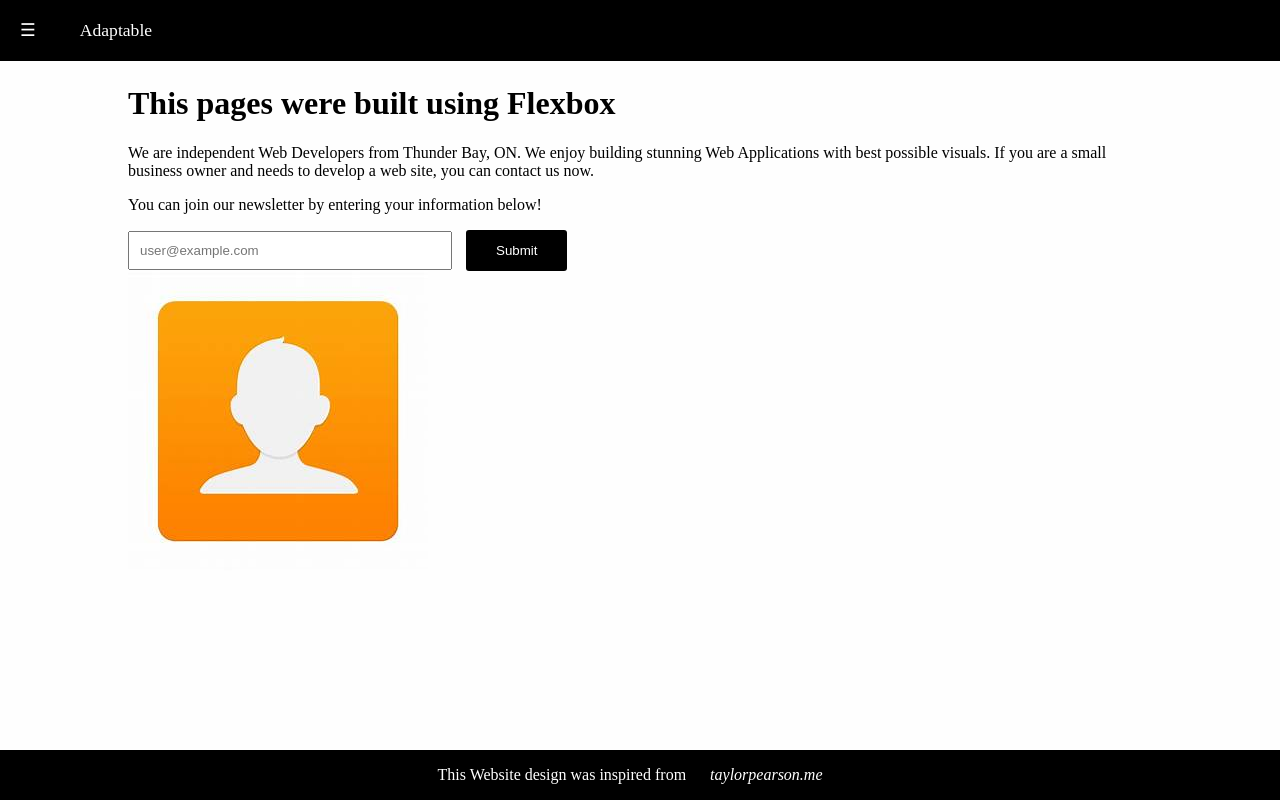
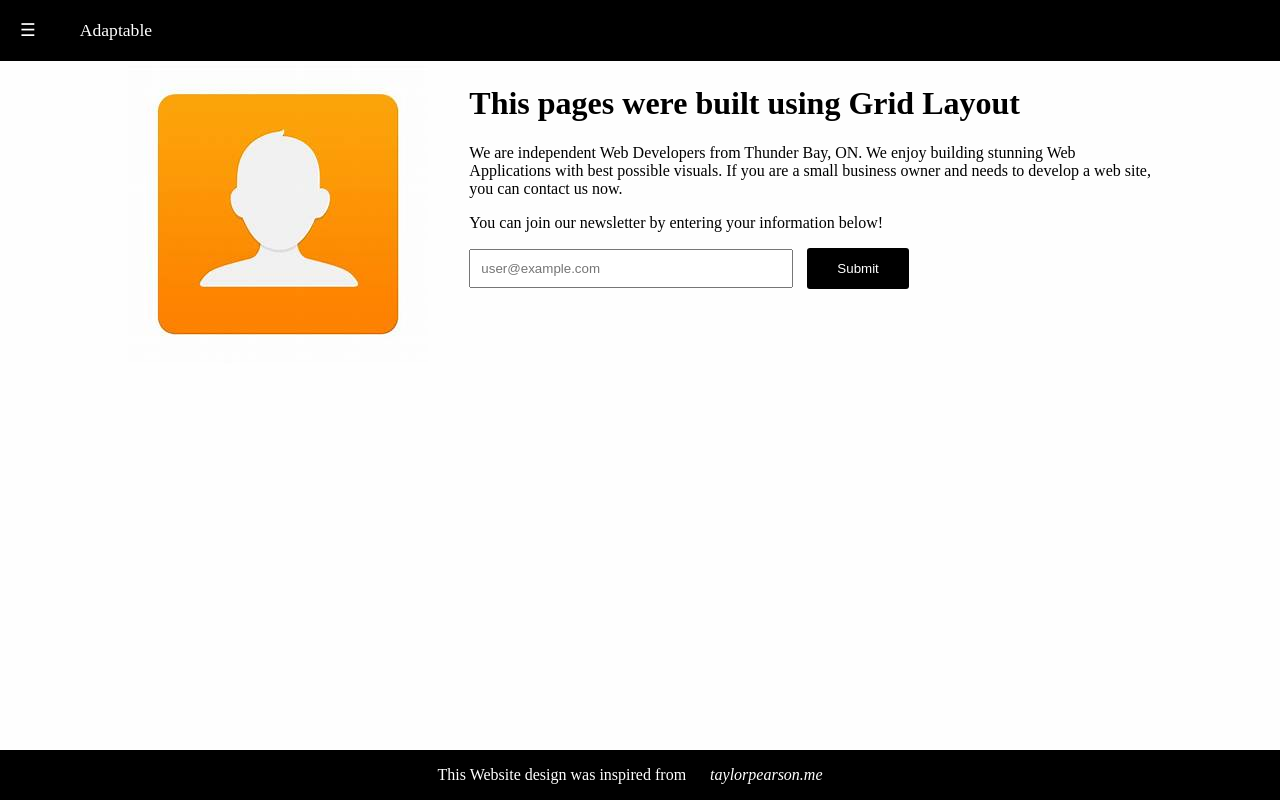
Before and after one commit to npatel17Confed/Group8-Lab7, a plain HTML site: page index.html in a window 1280 px wide. Drawn offline with Linux system fonts and the light colour scheme.

Commit message:
Made relevant changes in html

```diff
--- a/index.html
+++ b/index.html
@@ -18,9 +18,14 @@
 		</nav>
 	</header>
 
-	<div class="container" id="container-flex">
+	<div class="container" id="container-grid">
+
+		<div class="image">
+			 <img id="profile" src="images/profile.jpg"><br>
+		</div>
+
 		<div class="content">
-			<h1>This pages were built using Flexbox</h1>
+			<h1>This pages were built using Grid Layout</h1>
 			<p>We are independent Web Developers from Thunder Bay, ON. We enjoy building stunning Web Applications with best possible visuals. If you are a small business owner and needs to develop a web site, you can contact us now.</p>
 			<p>You can join our newsletter by entering your information below!</p>
 			<form type="POST" id="form" onsubmit="onFormSubmit(event)">
@@ -29,9 +34,7 @@
 			</form>
 			<div id="error"></div>
 		</div>
-		<div class="image">
-			 <img id="profile" src="images/profile.jpg"><br>
-		</div>
+
 	</div>
 
 	<footer>
```
Also changed, not shown: projects.html (+3 -3 lines).
